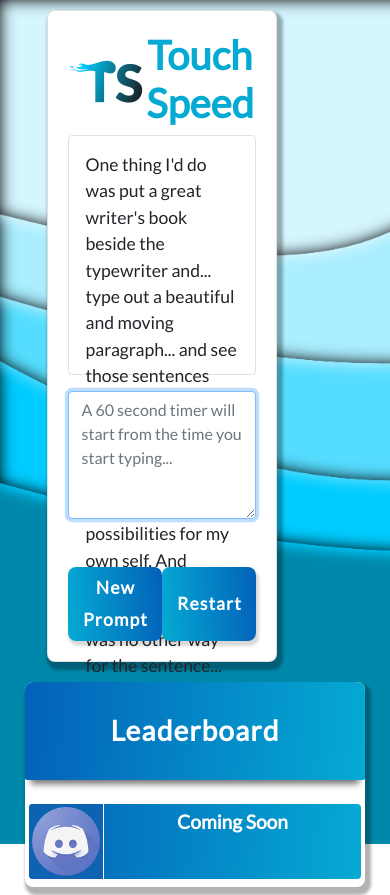
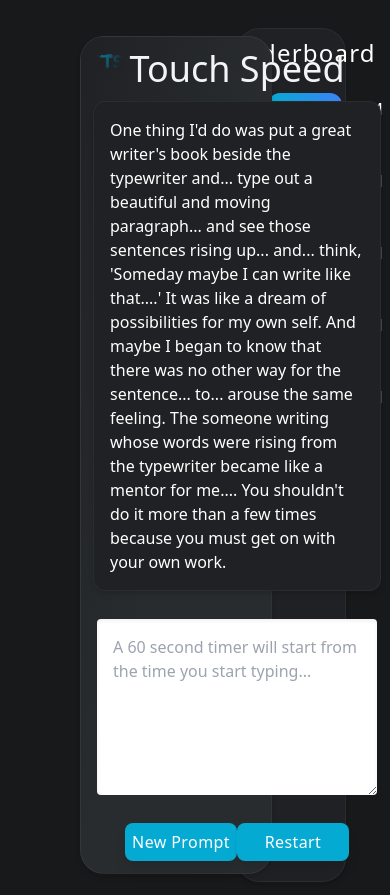
Before and after one commit to OctaviusBowman/touchspeed, a React (Create React App) app: page / in a window 390 px wide. Shown: the top 895 px of the page. Built offline with nearby package versions, Linux system fonts and the light colour scheme.

Commit message:
Small screen layout redesign (Redesign for larger screens coming)

```diff
--- a/public/index.html
+++ b/public/index.html
@@ -26,7 +26,7 @@
   <title>Touch Speed Test</title>
 </head>
 
-<body class="background">
+<body>
   <noscript>You need to enable JavaScript to run this app.</noscript>
   <div id="root"></div>
   <!--
--- a/src/App.js
+++ b/src/App.js
@@ -1,4 +1,5 @@
 import React, { useState, useEffect } from 'react';
+import "./index.css"
 import Preview from './Preview'
 import Speed from './Speed'
 import getPrompt from './getPrompt'
@@ -49,17 +50,13 @@
   }
 
   return (
-    // <div className="container">
-    <div className="container-fluid">
-      {/* <div className="mb-5 mt-5"> */}
-      <div className='row'>
-        {/* <div className="row new-border"> */}
-        <div className="col-8 offset-1">
-          {/* <div className="col-md-6 offset-md-3"> */}
-          <div className="card card-body">
-            <div className="header">
-              <img src="/Favicon.png" alt="" />
-              <h1 className="header-text">Touch Speed</h1>
+    <div className="flex min-h-screen bg-gray-1200">
+      <div className="grid grid-cols-12 px-20">
+        <div className="col-span-10 bg-gradient-to-br from-gray-1000 via-gray-1100 to-gray-1100 rounded-3xl my-9 z-10 shadow-md border border-white border-opacity-5">
+          <div className="grid grid-rows-8">
+            <div className="grid grid-cols-12 pl-4 pt-3">
+              <img className="animate-pulse" src="/Favicon.png" alt="Touch Speed Logo" />
+              <div className="col-span-10 place-self-center  text-gray-100 -ml-4 font-thin text-4xl">Touch Speed</div>
             </div>
             <Preview text={state.text} userInput={state.userInput} />
             <textarea
@@ -67,22 +64,20 @@
               autoFocus
               value={state.userInput}
               onChange={event => setState({ ...state, userInput: event.target.value, symbols: correctCount(event.target.value), started: true, finished: isDone(event.target.value) })}
-              className="form-control mb-5"
+              className="rounded focus:outline-none shadow-inner m-4 p-4 h-44"
               placeholder="A 60 second timer will start from the time you start typing..."
               readOnly={state.finished || state.sec >= 60}
             >
             </textarea>
-            <div className="d-flex justify-content-between button-spacing">
-              <button className="btn-style" onClick={() => window.location.reload()}>New Prompt</button>
+            <div className="flex justify-between px-8 m-3">
+              <button className="text-white font-medium tracking-wide border border-transparent rounded-lg w-28 p-1.5 bg-blue-900 shadow-lg transition duration-300 hover:bg-purple-500 focus:outline-none" onClick={() => window.location.reload()}>New Prompt</button>
               <Speed sec={state.sec} symbols={state.symbols} text={state.text} input={state.userInput} />
-              <button className="btn-style" onClick={() => refresh()}>Restart</button>
+              <button className="text-white font-medium tracking-wide border border-transparent rounded-lg w-28 p-1.5 bg-blue-900 shadow-lg transition duration-300 hover:bg-purple-500 focus:outline-none" onClick={() => refresh()}>Restart</button>
             </div>
           </div>
         </div>
-        <div id="leaderboard" className="card-body right col-xl-2">
-          <Leaderboard />
-        </div>
-      </div >
+        <Leaderboard />
+      </div>
     </div>
 
   );
--- a/src/Leaderboard.js
+++ b/src/Leaderboard.js
@@ -3,16 +3,14 @@
 
 const Leaderboard = () => {
     return (
-        <div className="leaderboard">
-            <h3 className="leaderboard-title">
-                Leaderboard
-            </h3>
-            <div className="leaderboard-body mt-4">
-                <UserCard></UserCard>
-                {/* <UserCard></UserCard>
+        <div className="flex flex-col bg-gray-1000 my-7 col-span-2 -mx-9 items-center rounded-3xl text-white shadow-md border border-white border-opacity-5">
+            <h3 className="pt-2 text-2xl font-light tracking-wider ml-3">Leaderboard</h3>
+            <div className="flex flex-col mt-4 w-10/12 ml-3">
                 <UserCard></UserCard>
                 <UserCard></UserCard>
-                <UserCard></UserCard> */}
+                <UserCard></UserCard>
+                <UserCard></UserCard>
+                <UserCard></UserCard>
             </div>
         </div>
     )
--- a/src/Preview.js
+++ b/src/Preview.js
@@ -2,13 +2,13 @@
 
 const Preview = ({ text, userInput }) => {
     return (
-        <div className="border rounded p-3 mb-3 preview-css">
+        <div className="border border-white border-opacity-5 text-white bg-gray-1000 rounded-xl m-3 p-4 shadow-md">
             {
                 text.split('').map((character, index) => {
                     let color;
                     if (index < userInput.length) {
                         // color = (character === userInput[index]) ? '#33E1FF' : '#BDBDBD'
-                        color = (character === userInput[index]) ? '#05aad3' : '#BDBDBD'
+                        color = (character === userInput[index]) ? '#05aad3' : '#8B5CF6'
                     }
                     return <span key={index} style={{ backgroundColor: color }}>{character}</span>
                 })
--- a/src/Speed.js
+++ b/src/Speed.js
@@ -69,10 +69,10 @@
             if (inputCharArr[textIndices[0]] !== " ") {
                 correctWords.shift()
             }
-            return <div className="wpm">{correctWords.length} WPM</div>
+            return <div className=" font-bold text-blue-900 text-2xl">{correctWords.length} WPM</div>
         }
         return (
-            <div className="wpm">{Math.round(wpm)} WPM</div>
+            <div className="font-bold text-blue-900 text-2xl">{Math.round(wpm)} WPM</div>
         );
     }
     return null;
--- a/src/index.css
+++ b/src/index.css
@@ -1,157 +1,7 @@
-body {
-  margin: 0;
-  font-family: 'Lato', sans-serif;
-  font-size: 1.10rem;
-  -webkit-font-smoothing: antialiased;
-  -moz-osx-font-smoothing: grayscale;
+@tailwind base;
+@tailwind components;
+@tailwind utilities;
+
+.preview {
+    background: radial-gradient(at top left, #202124, #282C2F);
 }
-
-.background {
-  background-image: url('./assets/Background\ Image.png');
-  background-size: cover;
-  background-repeat: no-repeat;
-  height: 100vh;
-}
-
-.preview-css {
-  background-color: white;
-  height: 15rem;
-}
-
-code {
-  font-family: source-code-pro, Menlo, Monaco, Consolas, 'Courier New', monospace;
-}
-
-.btn-style {
-  background: linear-gradient(-95deg, #0361b9, #05aad3);
-  border: none;
-  width: 8rem;
-  border-radius: 8px;
-  padding: 5px;
-  font-size: 1.10rem;
-  font-weight: bold;
-  color: white;
-  letter-spacing: 1.10px;
-  outline: none;
-  box-shadow: 2px 4px 3px 1px rgba(0, 0, 0, 0.15);
-}
-
-.form-control {
-  height: 8rem !important;
-}
-
-.btn-style:hover {
-  border: none;
-  outline: none;
-  box-shadow: 2px 4px 3px 1px rgba(0, 0, 0, 0.45);
-}
-
-.btn-style:focus {
-  border: none;
-  outline: none;
-}
-
-.wpm {
-  color: #05aad3;
-  font-size: 2rem;
-  text-shadow: 0px 0px 8px #0481a0;
-}
-
-.card-body {
-  margin: 10px 0px;
-  border-radius: 8px;
-  box-shadow: 3px 5px 3px 3px rgba(0, 0, 0, 0.3);
-}
-
-#leaderboard {
-  padding: 0px;
-  background-color: white;
-}
-
-.right {
-  margin-right: 25px;
-}
-
-
-.leaderboard-title {
-  background: linear-gradient(95deg, #0361b9, #05aad3);
-  color: white;
-  letter-spacing: 1.10px;
-  font-weight: bold;
-  text-align: center;
-  box-shadow: 0 10px 6px -6px rgba(0, 0, 0, 0.55);
-  border-radius: 8px 8px 2px 2px;
-  padding: 2rem 0rem;
-}
-
-.leaderboard-title:hover {
-  cursor: default;
-}
-
-.leaderboard-body:hover {
-  cursor: default;
-}
-
-.button-spacing {
-  line-height: 2rem;
-}
-
-.header {
-  display: flex;
-  flex-direction: row;
-  align-items: center;
-}
-
-.header-text {
-  width: 80%;
-  text-align: center;
-  color: #05aad3;
-  font-weight: bolder;
-}
-
-.header-text:hover {
-  cursor: default;
-}
-
-img {
-  height: 75px;
-  width: 75px;
-}
-
-.bg-primary {
-  background: linear-gradient(95deg, #0361b9, #05aad3) !important;
-  margin: 8px 4px;
-}
-
-.avatar {
-  border-radius: 4px 0px 0px 4px;
-  border-right: white 1px solid;
-  background: #0d62b1;
-}
-
-.card.bg-primary {
-  border: none;
-}
-
-.card.bg-primary .row {
-  margin: 0px;
-}
-
-.card-text {
-  color: white;
-  text-align: center;
-  line-height: 0.1rem;
-  padding-top: 1rem;
-}
-
-#name {
-  font-size: 1.2rem;
-  font-weight: bold;
-  line-height: 0.3rem;
-}
-
-@media only screen and (max-width: 1263px) {
-  .card-body.right.col-xl-2 {
-    margin-left: 25px;
-  }
-}
--- a/src/index.js
+++ b/src/index.js
@@ -1,4 +1,4 @@
-import 'bootstrap/dist/css/bootstrap.css';
+// import 'bootstrap/dist/css/bootstrap.css';
 // Put any other imports below so that CSS from your
 // components takes precedence over default styles.
 import React from 'react';
--- /dev/null
+++ b/src/newIndex.css
@@ -0,0 +1,157 @@
+body {
+  margin: 0;
+  font-family: 'Lato', sans-serif;
+  font-size: 1.10rem;
+  -webkit-font-smoothing: antialiased;
+  -moz-osx-font-smoothing: grayscale;
+}
+
+.background {
+  background-image: url('./assets/Background\ Image.png');
+  background-size: cover;
+  background-repeat: no-repeat;
+  height: 100vh;
+}
+
+.preview-css {
+  background-color: white;
+  height: 15rem;
+}
+
+code {
+  font-family: source-code-pro, Menlo, Monaco, Consolas, 'Courier New', monospace;
+}
+
+.btn-style {
+  background: linear-gradient(-95deg, #0361b9, #05aad3);
+  border: none;
+  width: 8rem;
+  border-radius: 8px;
+  padding: 5px;
+  font-size: 1.10rem;
+  font-weight: bold;
+  color: white;
+  letter-spacing: 1.10px;
+  outline: none;
+  box-shadow: 2px 4px 3px 1px rgba(0, 0, 0, 0.15);
+}
+
+.form-control {
+  height: 8rem !important;
+}
+
+.btn-style:hover {
+  border: none;
+  outline: none;
+  box-shadow: 2px 4px 3px 1px rgba(0, 0, 0, 0.45);
+}
+
+.btn-style:focus {
+  border: none;
+  outline: none;
+}
+
+.wpm {
+  color: #05aad3;
+  font-size: 2rem;
+  text-shadow: 0px 0px 8px #0481a0;
+}
+
+.card-body {
+  margin: 10px 0px;
+  border-radius: 8px;
+  box-shadow: 3px 5px 3px 3px rgba(0, 0, 0, 0.3);
+}
+
+#leaderboard {
+  padding: 0px;
+  background-color: white;
+}
+
+.right {
+  margin-right: 25px;
+}
+
+
+.leaderboard-title {
+  background: linear-gradient(95deg, #0361b9, #05aad3);
+  color: white;
+  letter-spacing: 1.10px;
+  font-weight: bold;
+  text-align: center;
+  box-shadow: 0 10px 6px -6px rgba(0, 0, 0, 0.55);
+  border-radius: 8px 8px 2px 2px;
+  padding: 2rem 0rem;
+}
+
+.leaderboard-title:hover {
+  cursor: default;
+}
+
+.leaderboard-body:hover {
+  cursor: default;
+}
+
+.button-spacing {
+  line-height: 2rem;
+}
+
+.header {
+  display: flex;
+  flex-direction: row;
+  align-items: center;
+}
+
+.header-text {
+  width: 80%;
+  text-align: center;
+  color: #05aad3;
+  font-weight: bolder;
+}
+
+.header-text:hover {
+  cursor: default;
+}
+
+img {
+  height: 75px;
+  width: 75px;
+}
+
+.bg-primary {
+  background: linear-gradient(95deg, #0361b9, #05aad3) !important;
+  margin: 8px 4px;
+}
+
+.avatar {
+  border-radius: 4px 0px 0px 4px;
+  border-right: white 1px solid;
+  background: #0d62b1;
+}
+
+.card.bg-primary {
+  border: none;
+}
+
+.card.bg-primary .row {
+  margin: 0px;
+}
+
+.card-text {
+  color: white;
+  text-align: center;
+  line-height: 0.1rem;
+  padding-top: 1rem;
+}
+
+#name {
+  font-size: 1.2rem;
+  font-weight: bold;
+  line-height: 0.3rem;
+}
+
+@media only screen and (max-width: 1263px) {
+  .card-body.right.col-xl-2 {
+    margin-left: 25px;
+  }
+}
--- a/src/userCard.js
+++ b/src/userCard.js
@@ -2,15 +2,20 @@
 
 const userCard = () => {
     return (
-        <div className="card bg-primary">
-            <div className="row">
-                <img className="avatar" src="/discord_logo.png" alt="" />
-                <div className="col card-text">
-                    {/* <p id="name">Name</p> */}
-                    <p id="name">Coming Soon</p>
-                    {/* <p>WPM: {55}</p>
-                    <p>10/28/2020</p> */}
-                </div>
+        <div className="flex flew-row items-center ml-4 my-2 rounded-xl p-.5 py-1 justify-between bg-gradient-to-r from-blue-900  to-blue-500 shadow-md ">
+
+            <div className='text-center pl-3'>
+                <h1 className="font-light">RANK</h1>
+                <h1 className="font-medium">1</h1>
+            </div>
+
+            <div className="text-center">
+                <img className="w-12" src="/discord_logo.png" alt="" />
+                <p className="text-sm font-medium">Tay</p>
+            </div>
+            <div className='text-center pr-3'>
+                <h1 className="font-light">WPM</h1>
+                <h1 className="font-medium">72</h1>
             </div>
         </div>
     );
--- /dev/null
+++ b/tailwind.config.js
@@ -0,0 +1,26 @@
+module.exports = {
+  purge: ['./src/**/*.{js,jsx,ts,tsx}', './public/index.html'],
+  darkMode: false, // or 'media' or 'class'
+  theme: {
+    extend: {
+      colors: {
+        gray: {
+          1000: '#202124',
+          1100: '#282C2F',
+          1200: '#18191B'
+        },
+        blue: {
+          900: '#05aad3'
+        }
+
+      },
+      animation: {
+        pulse: 'pulse 3.5s infinite'
+      }
+    },
+  },
+  variants: {
+    extend: {},
+  },
+  plugins: [],
+}
```
Also changed, not shown: craco.config.js (added, +10 -0 lines), package.json (+13 -8 lines), 1 other file (tests, documents, lock files or other folders).
